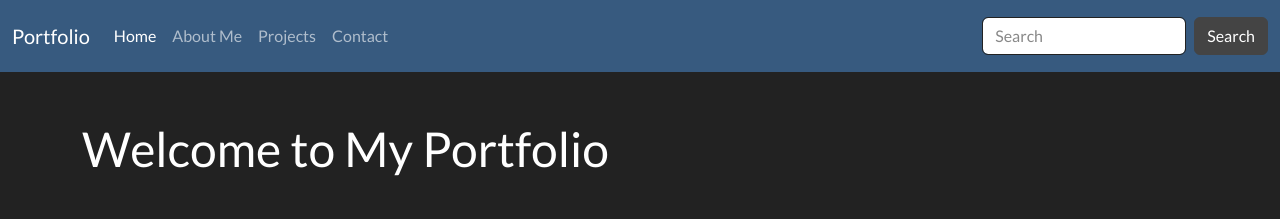
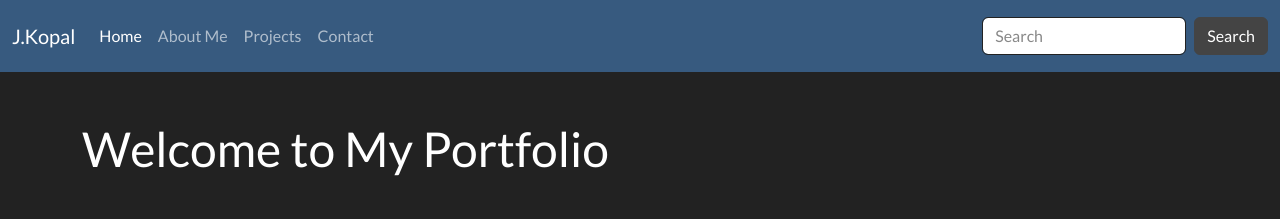
Before and after one commit to JKopal101/jkopal101.github.io, a Jekyll site: the page built from index.md, in a window 1280 px wide. Shown: the top 219 px of the page. Built offline with Jekyll 4.4.1, drawn with Linux system fonts in a browser that asks for light colours.

Commit message:
Update header.html

```diff
--- a/_includes/header.html
+++ b/_includes/header.html
@@ -1,6 +1,6 @@
 <nav class="navbar navbar-expand-lg bg-primary" data-bs-theme="dark">
   <div class="container-fluid">
-    <a class="navbar-brand" href="#">Portfolio</a>
+    <a class="navbar-brand" href="#">J.Kopal</a>
     <button class="navbar-toggler" type="button" data-bs-toggle="collapse" data-bs-target="#navbarColor01" aria-controls="navbarColor01" aria-expanded="false" aria-label="Toggle navigation">
       <span class="navbar-toggler-icon"></span>
     </button>
```
